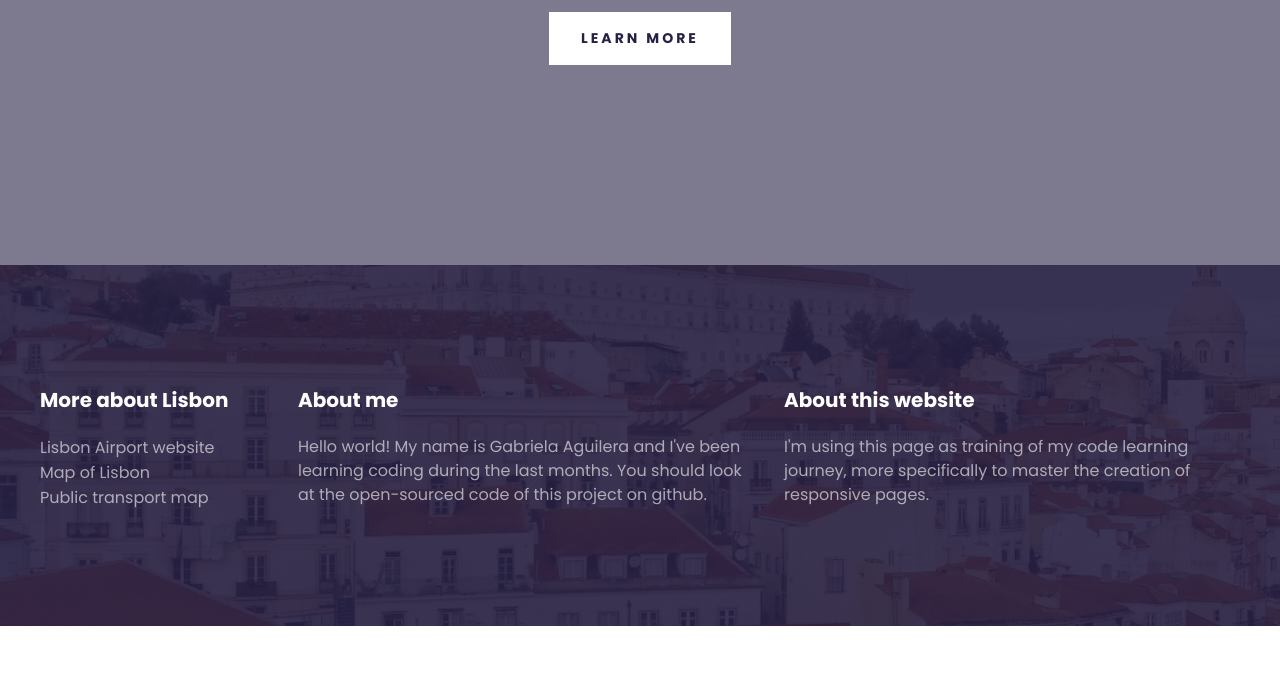
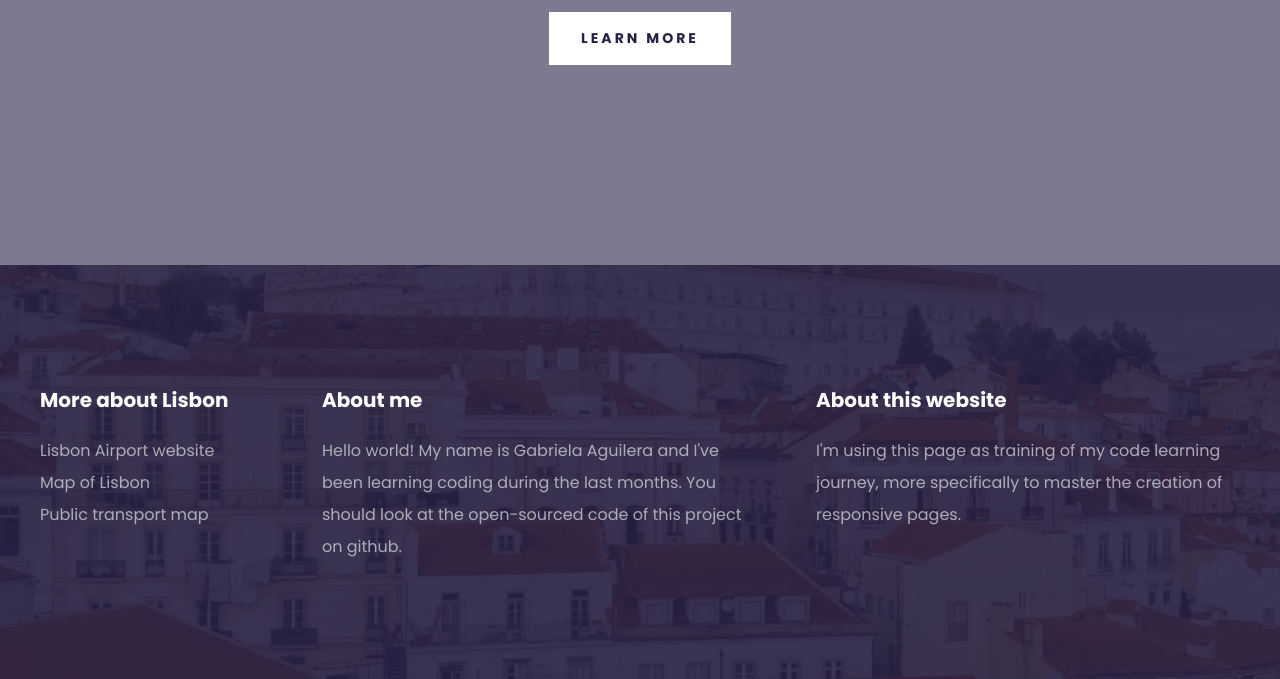
Before and after one commit to gabiaguilerav/Travel-project, a plain HTML site: page index.html in a window 1280 px wide. Shown: the part 472-1151 px from the top of the page. Before the commit the page ends 1098 px from the top, so only its background shows below. Drawn offline with Linux system fonts and the light colour scheme.

Commit message:
Grid gap in footer improved

```diff
--- a/src/index.css
+++ b/src/index.css
@@ -73,7 +73,8 @@ footer {
 footer .grid {
   display: grid;
   grid-template-columns: 1fr 2fr 2fr;
-  grid-gap: 30px;
+  grid-gap: 70px;
+  margin: 0 auto;
 }
 
 footer h3 {
@@ -85,7 +86,7 @@ footer h3 {
 footer p {
   font-weight: 400;
   font-size: 16px;
-  line-height: 24px;
+  line-height: 2;
   opacity: 0.6;
 }
 
@@ -96,8 +97,8 @@ footer ul {
 footer li {
   list-style: none;
   opacity: 0.6;
-  margin: 0;
   padding: 0;
+  line-height: 2;
 }
 
 footer a {
```
Also changed, not shown: 1 other file.
